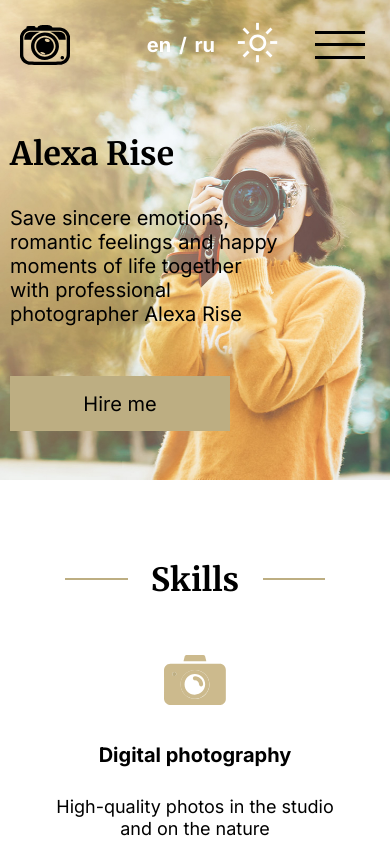
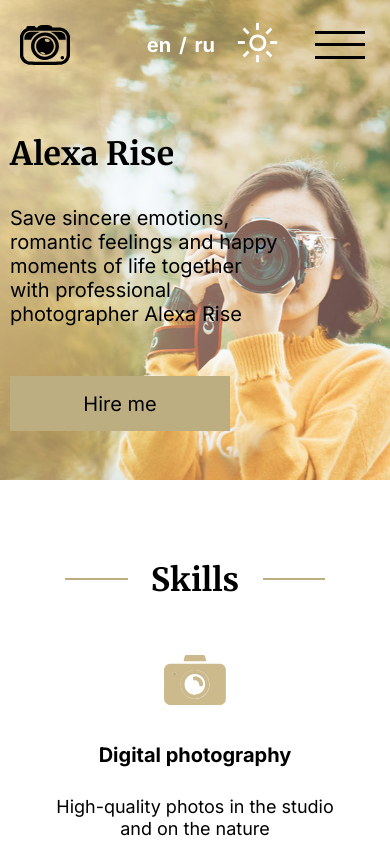
Before and after one commit to Kornull/RS-School-Stage-0, a plain HTML site: page portfolio/index.html in a window 390 px wide. Both pictures are taken after a click on the element 260 px from the left and 45 px from the top of the page. Shown: the top 844 px of the page. Drawn offline with Linux system fonts and the light colour scheme.

Commit message:
fix: resize bg hero in light theme

```diff
--- a/portfolio/assets/css/style.css
+++ b/portfolio/assets/css/style.css
@@ -1053,7 +1053,11 @@ a.light__theme{
     background-size: auto 620px;
     margin-bottom: 80px;
   }
-
+  .hero.light__theme{ width: 100%;
+    height: 590px;
+    background-position: -5px -30px;
+    background-size: auto 620px;
+    margin-bottom: 80px;}
   .hero__item {
     top: 168px;
     left: 60px;
@@ -1233,7 +1237,11 @@ a.light__theme{
     background-position: -300px 0;
     margin-bottom: 60px;
   }
-
+ .hero.light__theme{
+  height: 480px;
+  background-position: -300px 0;
+  margin-bottom: 60px;
+ }
   .hero__item {
     width: auto;
     top: 122px;
```
